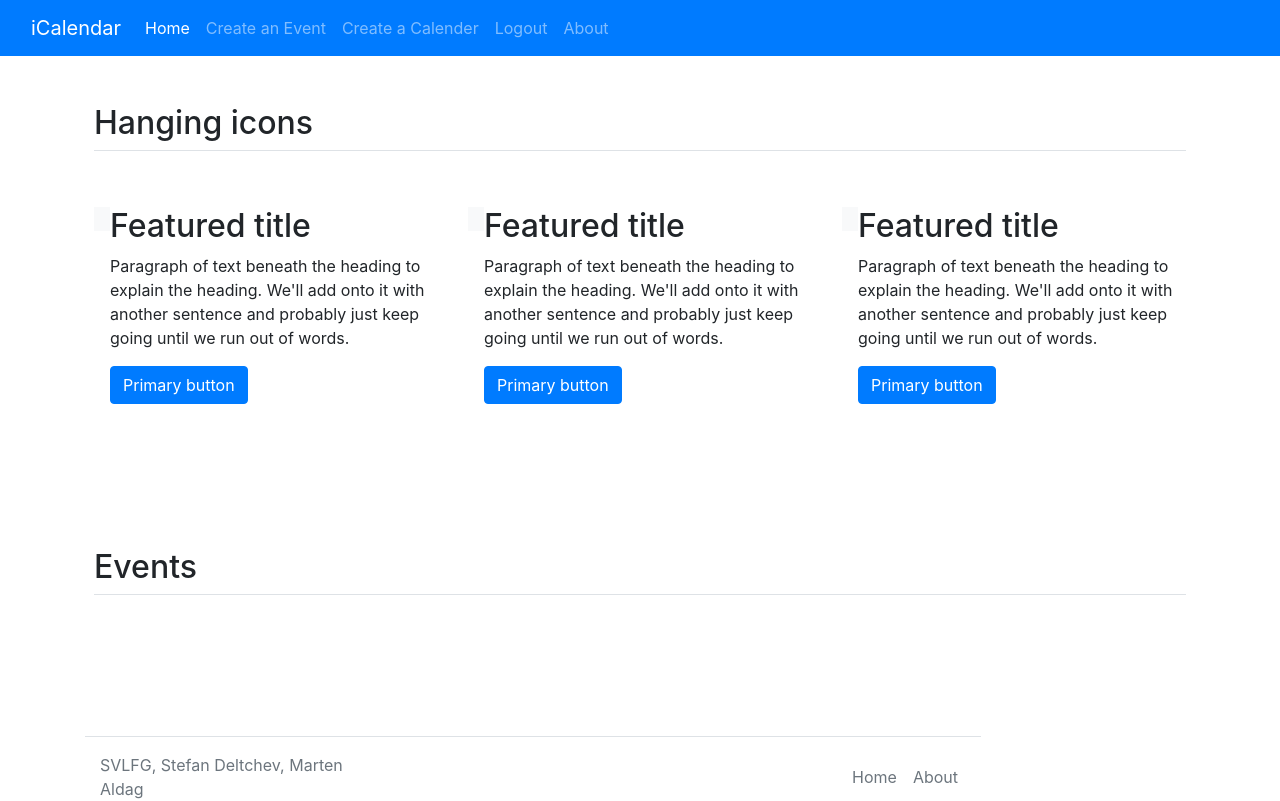
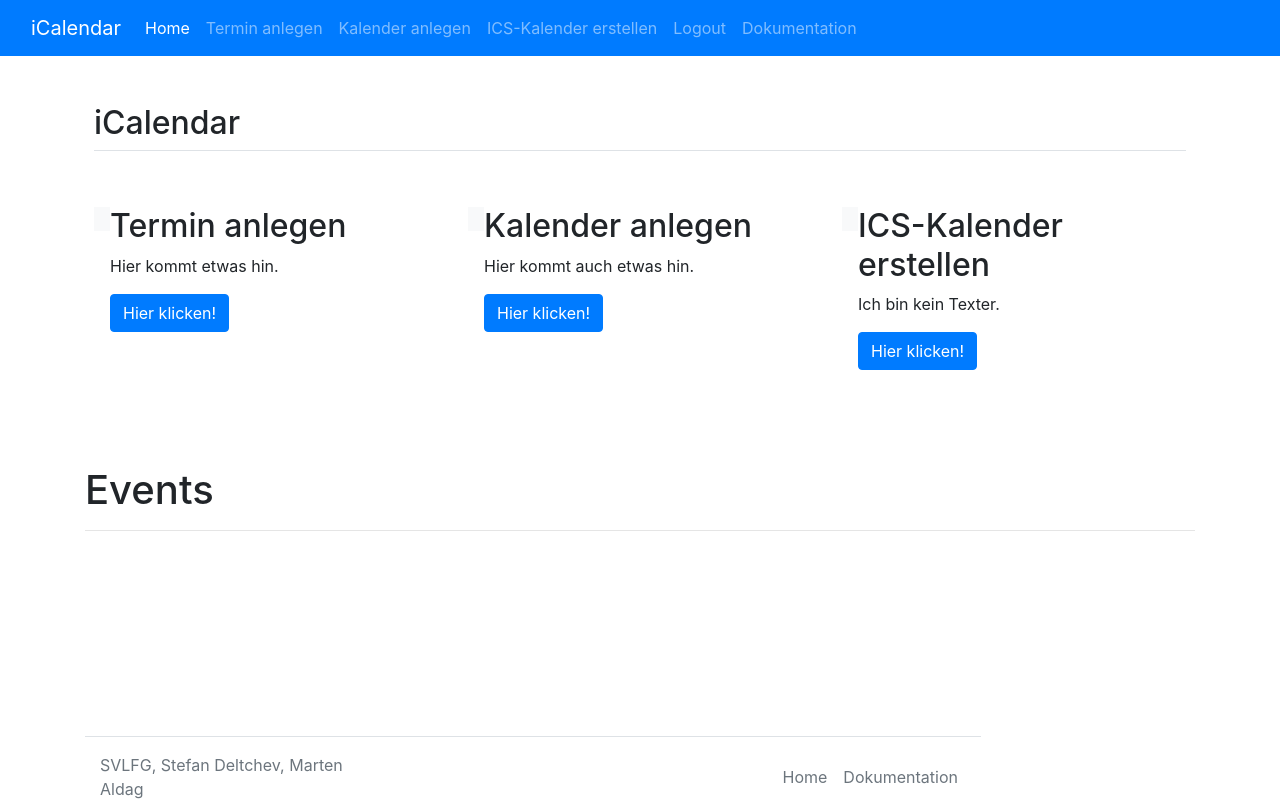
Before and after one commit to SVLFGHannover/projectiCal, a Flask app: page / in a window 1280 px wide. Run offline with Flask 2, Linux system fonts and the light colour scheme; the visitor is signed in with stand-in values (Sample User, id 1); data that the repository does not hold is empty; some libraries are stand-ins or nearby versions.

Commit message:
UI Verbesserungen

```diff
--- a/Code/flask_UI/routes.py
+++ b/Code/flask_UI/routes.py
@@ -4,7 +4,8 @@ from flask_mysqldb import MySQL
 import MySQLdb.cursors
 from coop.User import User
 from coop.VCalendar import VCalendar
-from coop.VEvent import VEvent
+from coop.VEvent import VEvent, insertCategory
+
 
 @app.route('/pythonlogin/', methods=['GET', 'POST'])
 def login():
@@ -21,7 +22,7 @@ def login():
             session['name'] = account['name']
             return redirect(url_for('home'))
         else:
-            msg = 'Incorrect username/password!'
+            msg = 'Falscher Name oder falsche Email!'
     return render_template('home.html', msg=msg)
 
 
@@ -36,20 +37,19 @@ def about():
 @app.route("/home")
 def home():
     if 'loggedin' in session:
-        """events = None
+        events = []
         cursor = db.connection.cursor(MySQLdb.cursors.DictCursor)
         cursor.execute('SELECT ID FROM vcalendar WHERE userID = %s', (session["ID"],))
         calendars_T = cursor.fetchall()
         calendars = list(calendars_T)
-        print(calendars[0])
+
         for e in calendars:
             for x, y in e.items():
-                print(x)
-                cursor.execute('SELECT * FROM vevent WHERE ID = %s', (y))
+                cursor.execute(f'SELECT * FROM vevent WHERE vcalendarID = {int(y)}')
                 events_T = cursor.fetchall()
-                events.add(events_T)
-        print(events)"""
-        return render_template("home.html", loggedin=True, msg="")
+                for k in list(events_T):
+                    events.append(k)
+        return render_template("home.html", loggedin=True, msg="", events = events)
     return render_template("home.html", msg="", loggedin=False)
 
 
@@ -69,20 +69,45 @@ def createEvent():
             cursor.execute('SELECT ID FROM vcalendar WHERE name = %s AND userID = %s', (calendarname, session["ID"],))
             calendarCatch = cursor.fetchone()
             calendarID = calendarCatch["ID"]
-            start_date, start_time, end_date, end_time = "", "", "", ""
-
+            start_date, start_time, end_date, end_time, category = "", "", "", "", ""
+            lat, lon, city, street = "", "", "", ""
             try:
                 start_date = request.form["start_date"]
                 start_time = request.form["start_time"]
                 dtstart = start_date + " " + start_time
+
                 end_date = request.form["end_date"]
                 end_time = request.form["end_time"]
                 dtend = end_date + " " + end_time
+
+                dur_sec = request.form["dur_sec"]
+                dur_min = request.form["dur_min"]
+                dur_hour = request.form["dur_hour"]
+                dur_day = request.form["dur_day"]
+
+                category = request.form["category"]
+                lat = request.form["lat"]
+                lon = request.form["lon"]
+                street = request.form["street"]
+                city = request.form["city"]
             except:
                 print("")
             event = VEvent(name_E, beschreibung_E, dtstart, dtend, calendarID)
-
-            return render_template("createEvent.html", title='Account', loggedin=True, calendars=calendars_L, msg="Event wurde erstellt")
+            if category:
+                sql_category = insertCategory(category)
+                cursor.execute(sql_category)
+                db.connection.commit()
+                event.dic_ID["categoriesID"] = "(SELECT ID FROM categories ORDER BY ID DESC LIMIT 1)"
+            if lat and lon:
+                event.geolat = lat
+                event.geolng = lon
+            elif city:
+                event.location = city + ", " + street
+            cursor.execute(event.insertEvent())
+            print(event.insertEvent())
+            db.connection.commit()
+            return render_template("createEvent.html", title='Account', loggedin=True, calendars=calendars_L,
+                                   msg="Event wurde erstellt")
         return render_template("createEvent.html", title='Account', loggedin=True, calendars=calendars_L)
     else:
         redirect(url_for('home'))
@@ -102,11 +127,11 @@ def createCalendar():
             cursor.execute('SELECT * FROM vcalendar WHERE name = %s', (name,))
             calender = cursor.fetchone()
             if calender:
-                msg = 'Calendar already exists!'
+                msg = 'Dieser Kalender existiert bereits!'
             else:
                 vcalendar = VCalendar(session["ID"], name, beschreibung)
                 cursor.execute(vcalendar.insertCalendar())
-                msg="Kalender wurde erstellt."
+                msg = "Kalender wurde erstellt."
                 db.connection.commit()
             return render_template("createCalendar.html", title='create Calendar', loggedin=True, msg=msg)
         else:
@@ -136,11 +161,11 @@ def register():
         email = request.form['email']
         # Check if account exists using MySQL
         cursor = db.connection.cursor(MySQLdb.cursors.DictCursor)
-        cursor.execute('SELECT * FROM user WHERE name = %s', (name,))
+        cursor.execute('SELECT * FROM user WHERE email = %s', (email,))
         account = cursor.fetchone()
         # If account exists show error and validation checks
         if account:
-            msg = 'Account already exists!'
+            msg = 'Diese Email wird bereits verwendet.'
         else:
             # Account doesnt exists and the form data is valid, now insert new account into accounts table
             user = User(name, email)
@@ -150,9 +175,18 @@ def register():
                                  name + "s Startkalender")
             cursor.execute(calendar.insertCalendar())
             db.connection.commit()
-            msg = 'You have successfully registered!'
-    elif request.method == 'POST':
-        # Form is empty... (no POST data)
-        msg = 'Please fill out the form!'
+            msg = 'Du wurdest erfolgreich registriert!'
     # Show registration form with message (if any)
     return render_template('register.html', msg=msg)
+
+@app.route('/createICS', methods=['GET', 'POST'])
+def createICS():
+    if session["loggedin"]:
+        events = []
+        cursor = db.connection.cursor(MySQLdb.cursors.DictCursor)
+        cursor.execute('SELECT * FROM vcalendar WHERE userID = %s', (session["ID"],))
+        calendars_T = cursor.fetchall()
+        calendars = list(calendars_T)
+        return render_template("createICS.html", loggedin=True, msg="", calendars=calendars)
+    else:
+        redirect(url_for('home'))
--- a/Code/flask_UI/static/main.css
+++ b/Code/flask_UI/static/main.css
@@ -17,3 +17,12 @@ footer {
 .hide_Time, .hide_Alarm, .hide_RRule, .hide_Loc{
     display:none;
 }
+
+.albumcard {
+  padding-right:5px;
+}
+
+.test {
+margin: 0 auto;
+margin-bottom:5%;
+}
--- a/Code/flask_UI/templates/about.html
+++ b/Code/flask_UI/templates/about.html
@@ -1,5 +1,5 @@
 
 {% extends "layout.html" %}
 {% block content %}
-    <h1>About Page</h1>
+    <h1>Dokumentation</h1>
 {% endblock content %}
--- a/Code/flask_UI/templates/home.html
+++ b/Code/flask_UI/templates/home.html
@@ -6,17 +6,17 @@
   <div class="b-example-divider"></div>
 
   <div class="container px-4 py-5" id="hanging-icons">
-    <h2 class="pb-2 border-bottom">Hanging icons</h2>
+    <h2 class="pb-2 border-bottom">iCalendar</h2>
     <div class="row g-4 py-5 row-cols-1 row-cols-lg-3">
       <div class="col d-flex align-items-start">
         <div class="icon-square bg-light text-dark flex-shrink-0 me-3">
           <svg class="bi" width="1em" height="1em"><use xlink:href="#toggles2"/></svg>
         </div>
         <div>
-          <h2>Featured title</h2>
-          <p>Paragraph of text beneath the heading to explain the heading. We'll add onto it with another sentence and probably just keep going until we run out of words.</p>
-          <a href="#" class="btn btn-primary">
-            Primary button
+          <h2>Termin anlegen</h2>
+          <p>Hier kommt etwas hin.</p>
+          <a href="{{url_for('createEvent')}}" class="btn btn-primary">
+            Hier klicken!
           </a>
         </div>
       </div>
@@ -25,10 +25,10 @@
           <svg class="bi" width="1em" height="1em"><use xlink:href="#cpu-fill"/></svg>
         </div>
         <div>
-          <h2>Featured title</h2>
-          <p>Paragraph of text beneath the heading to explain the heading. We'll add onto it with another sentence and probably just keep going until we run out of words.</p>
-          <a href="#" class="btn btn-primary">
-            Primary button
+          <h2>Kalender anlegen</h2>
+          <p>Hier kommt auch etwas hin.</p>
+          <a href="{{url_for('createCalendar')}}" class="btn btn-primary">
+            Hier klicken!
           </a>
         </div>
       </div>
@@ -37,50 +37,53 @@
           <svg class="bi" width="1em" height="1em"><use xlink:href="#tools"/></svg>
         </div>
         <div>
-          <h2>Featured title</h2>
-          <p>Paragraph of text beneath the heading to explain the heading. We'll add onto it with another sentence and probably just keep going until we run out of words.</p>
-          <a href="#" class="btn btn-primary">
-            Primary button
+          <h2>ICS-Kalender erstellen</h2>
+          <p>Ich bin kein Texter.</p>
+          <a href="{{url_for('createICS')}}" class="btn btn-primary">
+            Hier klicken!
           </a>
         </div>
       </div>
     </div>
   </div>
 
-  <div class="container px-4 py-5" id="calenderAlbum">
-    <h2 class="pb-2 border-bottom">Events</h2>
-	  <!-- {% for x in events %}
-	  <div class="col-md-4">
-            <x-card class="mb-4 shadow-sm">
-              <x-slot name="image">
-                <x-image src="https://via.placeholder.com/348x255/55595c/ffffff/?text=Thumbnail"/>
-              </x-slot>
-
-              <x-slot name="body">
-                <x-headline text="This is a title"/>
-
-                <p class="card-text">This is a wider card with supporting text below as a natural lead-in to additional content. This content is a little bit longer.</p>
-
-                <div class="d-flex justify-content-between align-items-center">
-                  <div class="btn-group">
-                    <button type="button" class="btn btn-sm btn-outline-secondary">View</button>
-
-                    <button type="button" class="btn btn-sm btn-outline-secondary">Edit</button>
-                  </div>
-
-                  <small class="text-muted">9 mins</small>
-                </div>
-              </x-slot>
-            </x-card>
-          </div>
-	  {% endfor %} -->
+<div class="container">
+  <h1>Events</h1>
+  <hr>
+<div class="row">
+	  {% for x in events %}
+  <div class="albumcard col-4">
+<div class="card mb-3 ">
+  <h3 class="card-header">{{x["summary"]}}
+  {% if x["valarmID"] %}
+  <span class="badge badge-danger">Alarm</span>
+  {% endif %}
+    {% if x["rRuleID"] %}
+  <span class="badge badge-info">Wiederholend</span>
+  {% endif %}
+  </h3>
+  <div class="card-body">
+    <h5 class="card-title"></h5>
+    <h6 class="card-subtitle text-muted">Kalender: {{x["vcalendarID"]}}</h6>
+    <p class="card-text">{{x["description"]}}</div>
+  <ul class="list-group list-group-flush">
+    <li class="list-group-item">Kategorie: {{x["categoriesID"]}}</li>
+    <li class="list-group-item">benötigte Gegenstände: {{x["resourcesID"]}}</li>
+    <li class="list-group-item">Gäste: {{x["attendeeID"]}}</li>
+    <li class="list-group-item">Ort: {{x["location"]}}</li>
+  </ul>
+  <div class="card-footer text-muted">
+    Von: {{x["dtstart"]}} Bis: {{x["dtend"]}}
   </div>
+</div></div>
+	  {% endfor %}
+    </div></div>
 {% else %}
   <div class="container col-xl-10 col-xxl-8 px-4 py-5">
     <div class="row align-items-center g-lg-5 py-5">
       <div class="col-lg-7 text-center text-lg-start">
         <h1 class="display-4 fw-bold lh-1 mb-3">iCalendar</h1>
-        <p class="col-lg-10 fs-4">Below is an example form built entirely with Bootstrap’s form controls. Each required form group has a validation state that can be triggered by attempting to submit the form without completing it.</p>
+        <p class="col-lg-10 fs-4">Hier kommt ein Text hin</p>
       </div>
       			<form action="{{ url_for('login') }}" method="post">
 				<label for="email">
--- a/Code/flask_UI/templates/layout.html
+++ b/Code/flask_UI/templates/layout.html
@@ -31,23 +31,26 @@
         </li>
         {% if loggedin %}
         <li class="nav-item">
-          <a class="nav-link" href="{{ url_for('createEvent') }}">Create an Event</a>
+          <a class="nav-link" href="{{ url_for('createEvent') }}">Termin anlegen</a>
         </li>
         <li class="nav-item">
-          <a class="nav-link" href="{{ url_for('createCalendar') }}">Create a Calender</a>
+          <a class="nav-link" href="{{ url_for('createCalendar') }}">Kalender anlegen</a>
+        </li>
+        <li class="nav-item">
+          <a class="nav-link" href="{{ url_for('createICS') }}">ICS-Kalender erstellen</a>
         </li>
         <li class="nav-item">
           <a class="nav-link" href="{{ url_for('logout') }}">Logout</a>
         </li>
         {% else %}
         <li class="nav-item">
-          <a class="nav-link" href="{{ url_for('register') }}">Register</a>
+          <a class="nav-link" href="{{ url_for('register') }}">Registrieren</a>
         </li>
         {% endif %}
         <li class="nav-item">
-          <a class="nav-link" href="/about">About</a>
+          <a class="nav-link" href="/about">Dokumentation</a>
         </li>
-
+      </ul>
     </div>
   </div>
 </nav>
@@ -66,8 +69,8 @@
     </a>
 
     <ul class="nav col-md-4 justify-content-end">
-      <li class="nav-item"><a href="#" class="nav-link px-2 text-muted">Home</a></li>
-      <li class="nav-item"><a href="#" class="nav-link px-2 text-muted">About</a></li>
+      <li class="nav-item"><a href="{{ url_for('home') }}" class="nav-link px-2 text-muted">Home</a></li>
+      <li class="nav-item"><a href="{{ url_for('about') }}" class="nav-link px-2 text-muted">Dokumentation</a></li>
     </ul>
   </footer>
 </div>  </div>
--- a/Code/flask_UI/templates/register.html
+++ b/Code/flask_UI/templates/register.html
@@ -3,7 +3,7 @@
 {% block content %}
 <div class="body-background">
 		<div class="register">
-			<h1>Register</h1>
+			<h1>Registrieren</h1>
 			<form action="{{ url_for('register') }}" method="post" autocomplete="off">
 				<label for="name">
 					<i class="fas fa-user"></i>
@@ -14,7 +14,7 @@
 				</label>
 				<input type="email" name="email" placeholder="Email" id="email" required>
 				<div class="msg">{{ msg }}</div>
-				<input type="submit" value="Register">
+				<input type="submit" value="Registrieren">
 			</form>
 		</div>
 </div>
```
Also changed, not shown: Code/coop/VEvent.py (+2 -7 lines), Code/flask_UI/templates/createEvent.html (+78 -38 lines), Code/flask_UI/templates/createICS.html (added, +20 -0 lines).
